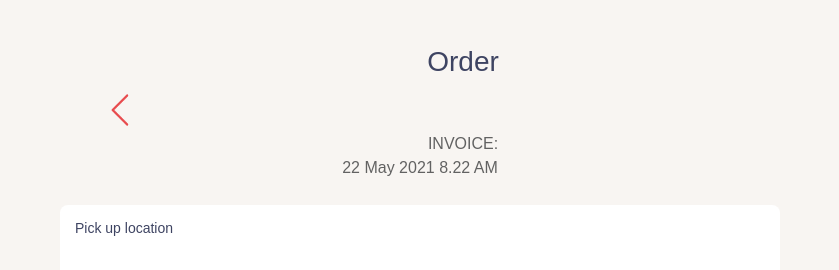
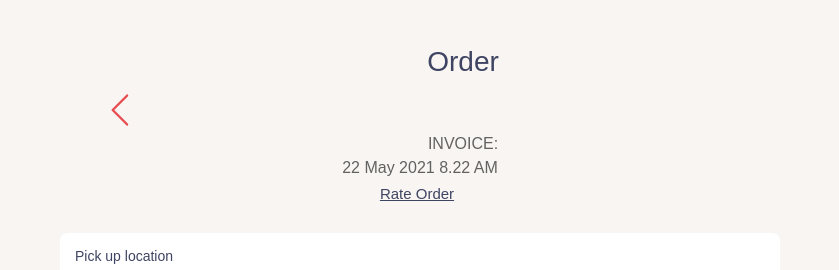
Before and after one commit to techn0mancr/snaccs-in-a-van, a Vue app in the folder frontend/: page /order/details in a window 1280 px wide. Shown: the top 270 px of the page, without its empty margins (220-1059 px from the left). Built offline with nearby package versions, Linux system fonts and the light colour scheme; no server answers.

Commit message:
Link order status to order details

```diff
--- a/frontend/src/pages/orderDetails.tsx
+++ b/frontend/src/pages/orderDetails.tsx
@@ -77,6 +77,8 @@ class Information extends React.Component {
             <h2 className="invoice">
               {moment(details.placedTimestamp).format("D MMM YYYY h.mm A")}
             </h2>
+            <br/>
+            <button className="signup" type="submit" value="signup" onClick={() => history.push(`/order/rate/?id=${this.orderId}`)}><h2>Rate Order</h2></button>
           </div>
 
           <div className="containerCheckout" id="loc">
--- a/frontend/src/pages/orderStatus.tsx
+++ b/frontend/src/pages/orderStatus.tsx
@@ -47,6 +47,8 @@ class Status extends React.Component {
                 this.setState({ details: data });
                 if (data.status === "Fulfilled") {
                     this.setState({fulfilled: true});
+                } else if (data.status === "Completed") {
+                    history.push(`/order/details/?id=${this.orderId}`)
                 }
                 console.log(data.status);
                 console.log(response);
```
